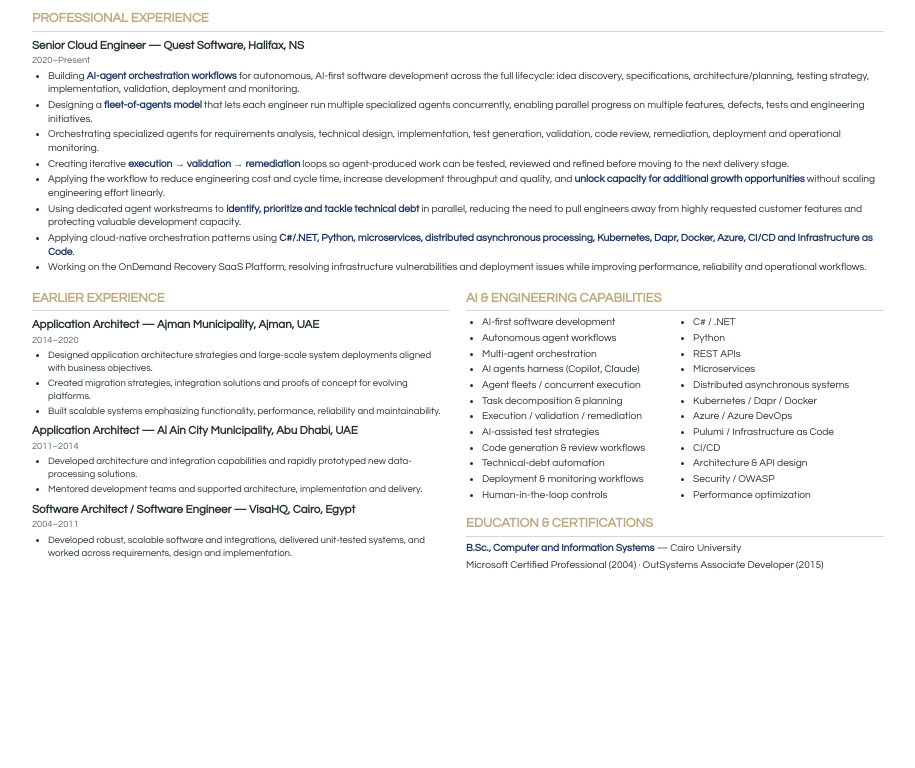
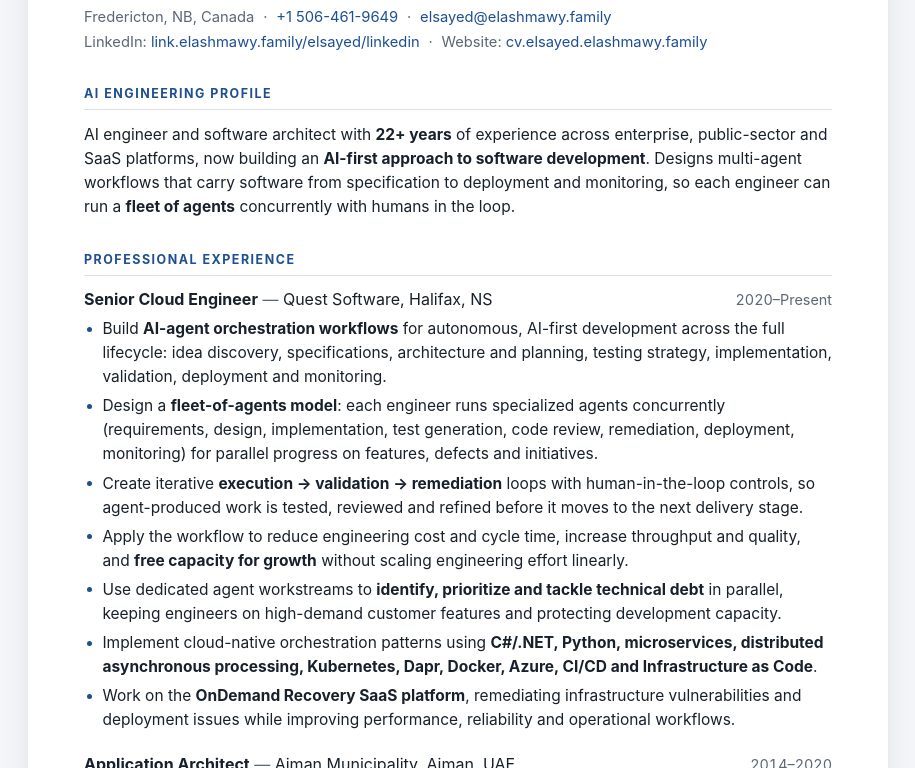
Before and after one commit to smohamed/cv, a plain HTML site: page index.html in a window 1280 px wide. Shown: the part 188-956 px from the top of the page, without its empty margins (182-1097 px from the left). Before the commit the page ends 800 px from the top, so only its background shows below. Drawn offline with Linux system fonts and the light colour scheme.

Commit message:
Refactor index.html with new styles and meta tags
Updated the HTML structure and styles for improved layout and readability. Added meta tags for description, author, and color scheme.

```diff
--- a/index.html
+++ b/index.html
@@ -1,123 +1,224 @@
 <!doctype html>
-<html lang="en">
+<html lang="en-CA">
 <head>
 <meta charset="utf-8">
-<meta name="viewport" content="width=device-width,initial-scale=1">
+<meta name="viewport" content="width=device-width, initial-scale=1">
 <title>ElSayed ElAshmawy — AI Engineer / Software Architect</title>
+<meta name="description" content="ElSayed ElAshmawy: AI Engineer / Software Architect. Agentic AI · AI Coding Assistants · Autonomous Agent Orchestration. 22+ years of software engineering and architecture experience, building AI-first software development with multi-agent orchestration.">
+<meta name="author" content="ElSayed ElAshmawy">
+<meta name="color-scheme" content="light dark">
 <style>
-@page{size:A4;margin:10mm}
-*{box-sizing:border-box}body{margin:0;background:#fff;color:#263238;font-family:"Century Gothic",Arial,sans-serif;font-size:10.2px;line-height:1.34}
-main{max-width:900px;margin:0 auto;padding:18px 24px}
-header{border-bottom:2px solid #bca97e;padding-bottom:9px;margin-bottom:10px}
-h1{margin:0;color:#bca97e;font-size:29px;letter-spacing:.2px}
-.subtitle{font-size:15px;font-weight:700;color:#1f3763;margin-top:2px}
-.contact{font-size:9.5px;margin-top:5px;color:#4b5559}
-h2{font-size:13px;color:#bca97e;border-bottom:1px solid #d5d6d6;padding-bottom:3px;margin:11px 0 5px}
-h3{font-size:11.5px;margin:6px 0 1px;color:#263238}
-.meta{font-size:9.3px;color:#59656b;margin-bottom:3px}
-p{margin:0 0 4px}
-ul{margin:2px 0 4px 16px;padding:0}
-li{margin:0 0 2px}
-.columns{display:grid;grid-template-columns:1fr 1fr;gap:16px}
-.tagline{font-size:10.5px}
-.skills{columns:2;column-gap:20px;margin:0;padding-left:16px}
-.skills li{break-inside:avoid}
-.earlier{font-size:9.6px}
-strong{color:#1f3763}
-@media print{main{padding:0}.columns{gap:14px}a{color:inherit;text-decoration:none}}
+  :root {
+    --ink: #17202b;
+    --muted: #5b6676;
+    --accent: #1d4f91;
+    --rule: #d8dee7;
+    --bg: #ffffff;
+    --page: #f3f5f8;
+    --link: #1d4f91;
+    --font: Inter, "Segoe UI", system-ui, -apple-system, Roboto, "Helvetica Neue", Arial, sans-serif;
+  }
+  @media (prefers-color-scheme: dark) {
+    :root {
+      --ink: #e7ebf1;
+      --muted: #9aa6b6;
+      --accent: #7fb0f0;
+      --rule: #2d3644;
+      --bg: #151a22;
+      --page: #0e1218;
+      --link: #8dbbf5;
+    }
+  }
+  * { box-sizing: border-box; }
+  html { -webkit-text-size-adjust: 100%; }
+  body {
+    margin: 0;
+    background: var(--page);
+    color: var(--ink);
+    font: 400 15.5px/1.55 var(--font);
+    -webkit-font-smoothing: antialiased;
+  }
+  .sheet {
+    max-width: 860px;
+    margin: 32px auto;
+    padding: 48px 56px 52px;
+    background: var(--bg);
+    border-radius: 6px;
+    box-shadow: 0 1px 2px rgba(0,0,0,.06), 0 8px 28px rgba(0,0,0,.07);
+  }
+  a { color: var(--link); text-decoration: none; border-bottom: 1px solid transparent; }
+  a:hover, a:focus-visible { border-bottom-color: currentColor; }
+
+  header h1 { margin: 0; font-size: 2.15rem; line-height: 1.15; letter-spacing: -0.02em; font-weight: 700; }
+  .headline { margin: .35rem 0 0; font-size: 1.15rem; font-weight: 600; color: var(--accent); }
+  .tagline { margin: .15rem 0 0; color: var(--muted); font-size: .95rem; }
+  .contact { margin: .9rem 0 0; font-size: .92rem; color: var(--muted); }
+  .contact p { margin: 0 0 .15rem; }
+  .contact .dot { margin: 0 .55rem; }
+  .contact a[href^="tel:"] { white-space: nowrap; }
+
+  section { margin-top: 1.9rem; }
+  h2 {
+    margin: 0 0 .8rem;
+    padding-bottom: .35rem;
+    border-bottom: 1.5px solid var(--rule);
+    font-size: .78rem;
+    letter-spacing: .12em;
+    text-transform: uppercase;
+    font-weight: 700;
+    color: var(--accent);
+  }
+  .summary { margin: 0; }
+  strong { font-weight: 650; }
+
+  .role + .role { margin-top: 1.3rem; }
+  .role-head { display: flex; justify-content: space-between; align-items: baseline; gap: 1rem; margin-bottom: .35rem; }
+  h3 { margin: 0; font-size: 1rem; font-weight: 400; line-height: 1.4; }
+  .role-title { font-weight: 700; }
+  h3 .sep { color: var(--muted); }
+  .dates { margin: 0; white-space: nowrap; color: var(--muted); font-size: .9rem; font-variant-numeric: tabular-nums; }
+  h3 { flex: 1; }
+  ul { margin: 0; padding: 0; list-style: none; }
+  .role li { position: relative; padding-left: 1.15rem; margin: .32rem 0; }
+  .role li::before { content: ""; position: absolute; left: .2rem; top: .62em; width: 5px; height: 5px; border-radius: 50%; background: var(--accent); }
+  h2 { break-after: avoid; }
+  .keep { break-inside: avoid; }
+
+  dl.skills { margin: 0; display: grid; grid-template-columns: 11.5rem 1fr; gap: .55rem 1rem; }
+  dl.skills dt { font-weight: 700; }
+  dl.skills dd { margin: 0; }
+
+  .edu, .certs { margin: 0 0 .3rem; }
+  .certs { color: var(--muted); }
+
+  @media (max-width: 720px) {
+    .sheet { margin: 0; padding: 28px 20px 36px; border-radius: 0; box-shadow: none; }
+    header h1 { font-size: 1.8rem; }
+    .contact p { display: flex; flex-direction: column; gap: .15rem; margin: 0; }
+    .contact p + p { margin-top: .15rem; }
+    .contact .dot { display: none; }
+    .role-head { flex-direction: column; gap: .1rem; }
+    dl.skills { grid-template-columns: 1fr; gap: .1rem; }
+    dl.skills dd { margin-bottom: .7rem; }
+  }
+
+  @page { size: Letter; margin: 0.4in 0.5in; }
+  @media print {
+    :root {
+      --ink: #111; --muted: #4a5361; --accent: #1d4f91; --rule: #c9d0da;
+      --bg: #fff; --page: #fff; --link: #1d4f91;
+      /* Static (non-variable) font so the PDF embeds real TrueType glyphs and extracts cleanly in every parser */
+      --font: Carlito, Calibri, "Segoe UI", Arial, sans-serif;
+    }
+    body { font-size: 10pt; line-height: 1.3; background: #fff; }
+    .sheet { max-width: none; margin: 0; padding: 0; box-shadow: none; border-radius: 0; }
+    header h1 { font-size: 23pt; letter-spacing: -0.01em; line-height: 1.1; }
+    .headline { font-size: 12pt; margin-top: 2pt; }
+    .tagline { font-size: 9.8pt; margin-top: 0; }
+    .contact { font-size: 9.6pt; margin-top: 5pt; }
+    .contact p { margin: 0; }
+    section { margin-top: 9pt; }
+    h2 { font-size: 8.6pt; margin-bottom: 4pt; padding-bottom: 2pt; }
+    h3 { font-size: 10.4pt; line-height: 1.3; }
+    .dates { font-size: 9.4pt; }
+    .role-head { margin-bottom: 1pt; }
+    .role { break-inside: avoid; }
+    .role + .role { margin-top: 6pt; }
+    .role li { margin: 1.4pt 0; padding-left: 11pt; }
+    .role li::before { left: 1pt; width: 4px; height: 4px; top: .56em; }
+    .edu, .certs { margin: 0 0 1pt; }
+    dl.skills { grid-template-columns: 1.7in 1fr; gap: 2pt 8pt; }
+    a { color: inherit; border: 0; }
+  }
 </style>
 </head>
 <body>
-<main>
+<div class="sheet">
   <header>
     <h1>ElSayed ElAshmawy</h1>
-<div class="subtitle">AI Engineer / Software Architect · Agentic AI · AI Coding Assistants · Autonomous Agent Orchestration</div>
-<div class="contact">Fredericton, NB, Canada · 1-506-461-9649 · elsayed@elashmawy.family · <a href="https://link.elashmawy.family/elsayed/linkedin">LinkedIn</a></div>
+    <p class="headline">AI Engineer / Software Architect</p>
+    <p class="tagline">Agentic AI · AI Coding Assistants · Autonomous Agent Orchestration</p>
+    <div class="contact">
+      <p><span>Fredericton, NB, Canada</span><span class="dot" aria-hidden="true">·</span><span><a href="tel:+15064619649">+1 506-461-9649</a></span><span class="dot" aria-hidden="true">·</span><span><a href="mailto:elsayed@elashmawy.family">elsayed@elashmawy.family</a></span></p>
+      <p><span>LinkedIn: <a href="https://link.elashmawy.family/elsayed/linkedin">link.elashmawy.family/elsayed/linkedin</a></span><span class="dot" aria-hidden="true">·</span><span>Website: <a href="https://cv.elsayed.elashmawy.family">cv.elsayed.elashmawy.family</a></span></p>
+    </div>
   </header>
 
-<h2>AI ENGINEERING PROFILE</h2>
-<p class="tagline"><strong><span id="experience-years"></span>+ years</strong> of software engineering and architecture experience, with a current focus on building an <strong>AI-first software development approach</strong>. Designing agent orchestration workflows that move software from idea and specifications through testing strategy, implementation, validation, deployment and monitoring—while enabling each engineer to run a fleet of agents concurrently.</p>
+  <main>
+    <section aria-labelledby="h-profile">
+      <h2 id="h-profile">AI Engineering Profile</h2>
+      <p class="summary">AI engineer and software architect with <strong>22+ years</strong> of experience across enterprise, public-sector and SaaS platforms, now building an <strong>AI-first approach to software development</strong>. Designs multi-agent workflows that carry software from specification to deployment and monitoring, so each engineer can run a <strong>fleet of agents</strong> concurrently with humans in the loop.</p>
+    </section>
 
-<h2>PROFESSIONAL EXPERIENCE</h2>
-<h3>Senior Cloud Engineer — Quest Software, Halifax, NS</h3>
-<div class="meta">2020–Present</div>
+    <section aria-labelledby="h-exp">
+      <h2 id="h-exp">Professional Experience</h2>
+      <article class="role">
+        <div class="role-head">
+          <h3><span class="role-title">Senior Cloud Engineer</span> <span class="sep">—</span> Quest Software, Halifax, NS</h3>
+          <p class="dates">2020–Present</p>
+        </div>
         <ul>
-<li>Building <strong>AI-agent orchestration workflows</strong> for autonomous, AI-first software development across the full lifecycle: idea discovery, specifications, architecture/planning, testing strategy, implementation, validation, deployment and monitoring.</li>
-<li>Designing a <strong>fleet-of-agents model</strong> that lets each engineer run multiple specialized agents concurrently, enabling parallel progress on multiple features, defects, tests and engineering initiatives.</li>
-<li>Orchestrating specialized agents for requirements analysis, technical design, implementation, test generation, validation, code review, remediation, deployment and operational monitoring.</li>
-<li>Creating iterative <strong>execution → validation → remediation</strong> loops so agent-produced work can be tested, reviewed and refined before moving to the next delivery stage.</li>
-<li>Applying the workflow to reduce engineering cost and cycle time, increase development throughput and quality, and <strong>unlock capacity for additional growth opportunities</strong> without scaling engineering effort linearly.</li>
-<li>Using dedicated agent workstreams to <strong>identify, prioritize and tackle technical debt</strong> in parallel, reducing the need to pull engineers away from highly requested customer features and protecting valuable development capacity.</li>
-<li>Applying cloud-native orchestration patterns using <strong>C#/.NET, Python, microservices, distributed asynchronous processing, Kubernetes, Dapr, Docker, Azure, CI/CD and Infrastructure as Code</strong>.</li>
-<li>Working on the OnDemand Recovery SaaS Platform, resolving infrastructure vulnerabilities and deployment issues while improving performance, reliability and operational workflows.</li>
+          <li>Build <strong>AI-agent orchestration workflows</strong> for autonomous, AI-first development across the full lifecycle: idea discovery, specifications, architecture and planning, testing strategy, implementation, validation, deployment and monitoring.</li>
+          <li>Design a <strong>fleet-of-agents model</strong>: each engineer runs specialized agents concurrently (requirements, design, implementation, test generation, code review, remediation, deployment, monitoring) for parallel progress on features, defects and initiatives.</li>
+          <li>Create iterative <strong>execution → validation → remediation</strong> loops with human-in-the-loop controls, so agent-produced work is tested, reviewed and refined before it moves to the next delivery stage.</li>
+          <li>Apply the workflow to reduce engineering cost and cycle time, increase throughput and quality, and <strong>free capacity for growth</strong> without scaling engineering effort linearly.</li>
+          <li>Use dedicated agent workstreams to <strong>identify, prioritize and tackle technical debt</strong> in parallel, keeping engineers on high-demand customer features and protecting development capacity.</li>
+          <li>Implement cloud-native orchestration patterns using <strong>C#/.NET, Python, microservices, distributed asynchronous processing, Kubernetes, Dapr, Docker, Azure, CI/CD and Infrastructure as Code</strong>.</li>
+          <li>Work on the <strong>OnDemand Recovery SaaS platform</strong>, remediating infrastructure vulnerabilities and deployment issues while improving performance, reliability and operational workflows.</li>
         </ul>
-
-<div class="columns">
-<section>
-<h2>EARLIER EXPERIENCE</h2>
-<h3>Application Architect — Ajman Municipality, Ajman, UAE</h3>
-<div class="meta">2014–2020</div>
-<ul class="earlier">
+      </article>
+      <article class="role">
+        <div class="role-head">
+          <h3><span class="role-title">Application Architect</span> <span class="sep">—</span> Ajman Municipality, Ajman, UAE</h3>
+          <p class="dates">2014–2020</p>
+        </div>
+        <ul>
           <li>Designed application architecture strategies and large-scale system deployments aligned with business objectives.</li>
           <li>Created migration strategies, integration solutions and proofs of concept for evolving platforms.</li>
-<li>Built scalable systems emphasizing functionality, performance, reliability and maintainability.</li>
+          <li>Built scalable systems that balance functionality, performance, reliability and maintainability.</li>
         </ul>
-
-<h3>Application Architect — Al Ain City Municipality, Abu Dhabi, UAE</h3>
-<div class="meta">2011–2014</div>
-<ul class="earlier">
+      </article>
+      <article class="role">
+        <div class="role-head">
+          <h3><span class="role-title">Application Architect</span> <span class="sep">—</span> Al Ain City Municipality, Abu Dhabi, UAE</h3>
+          <p class="dates">2011–2014</p>
+        </div>
+        <ul>
           <li>Developed architecture and integration capabilities and rapidly prototyped new data-processing solutions.</li>
           <li>Mentored development teams and supported architecture, implementation and delivery.</li>
         </ul>
-
-<h3>Software Architect / Software Engineer — VisaHQ, Cairo, Egypt</h3>
-<div class="meta">2004–2011</div>
-<ul class="earlier">
-<li>Developed robust, scalable software and integrations, delivered unit-tested systems, and worked across requirements, design and implementation.</li>
+      </article>
+      <article class="role">
+        <div class="role-head">
+          <h3><span class="role-title">Software Architect / Software Engineer</span> <span class="sep">—</span> VisaHQ, Cairo, Egypt</h3>
+          <p class="dates">2004–2011</p>
+        </div>
+        <ul>
+          <li>Developed scalable software and integrations across requirements, design and implementation; delivered unit-tested systems.</li>
         </ul>
+      </article>
     </section>
 
-<section>
-<h2>AI & ENGINEERING CAPABILITIES</h2>
-<ul class="skills">
-<li>AI-first software development</li>
-<li>Autonomous agent workflows</li>
-<li>Multi-agent orchestration</li>
-<li>AI agents harness (Copilot, Claude)</li>
-<li>Agent fleets / concurrent execution</li>
-<li>Task decomposition & planning</li>
-<li>Execution / validation / remediation</li>
-<li>AI-assisted test strategies</li>
-<li>Code generation & review workflows</li>
-<li>Technical-debt automation</li>
-<li>Deployment & monitoring workflows</li>
-<li>Human-in-the-loop controls</li>
-<li>C# / .NET</li>
-<li>Python</li>
-<li>REST APIs</li>
-<li>Microservices</li>
-<li>Distributed asynchronous systems</li>
-<li>Kubernetes / Dapr / Docker</li>
-<li>Azure / Azure DevOps</li>
-<li>Pulumi / Infrastructure as Code</li>
-<li>CI/CD</li>
-<li>Architecture & API design</li>
-<li>Security / OWASP</li>
-<li>Performance optimization</li>
-</ul>
+    <section class="keep" aria-labelledby="h-skills">
+      <h2 id="h-skills">AI &amp; Engineering Skills</h2>
+      <dl class="skills">
+        <dt>AI &amp; Agentic Engineering</dt>
+        <dd>AI-first software development · Multi-agent orchestration · Agent fleets / concurrent execution · Autonomous agent workflows · Task decomposition &amp; planning · Execution / validation / remediation loops · AI-assisted test strategies · Code generation &amp; review workflows · Technical-debt automation · Deployment &amp; monitoring workflows · Human-in-the-loop controls · AI coding assistants &amp; agent harnesses (Copilot, Claude)</dd>
+        <dt>Software Engineering</dt>
+        <dd>C# / .NET · Python · REST APIs · Microservices · Distributed asynchronous systems</dd>
+        <dt>Cloud &amp; DevOps</dt>
+        <dd>Azure / Azure DevOps · Kubernetes · Dapr · Docker · CI/CD · Pulumi / Infrastructure as Code</dd>
+        <dt>Architecture &amp; Quality</dt>
+        <dd>Architecture &amp; API design · Performance optimization · Security / OWASP</dd>
+      </dl>
+    </section>
 
-<h2>EDUCATION & CERTIFICATIONS</h2>
-<p><strong>B.Sc., Computer and Information Systems</strong> — Cairo University</p>
-<p>Microsoft Certified Professional (2004) · OutSystems Associate Developer (2015)</p>
+    <section class="keep" aria-labelledby="h-edu">
+      <h2 id="h-edu">Education &amp; Certifications</h2>
+      <p class="edu"><strong>B.Sc., Computer and Information Systems</strong> — Cairo University, Egypt</p>
+      <p class="certs">Microsoft Certified Professional (2004) · OutSystems Associate Developer (2015)</p>
     </section>
+  </main>
 </div>
-<script>
-(function () {
-  const startYear = 2004;
-  const years = new Date().getFullYear() - startYear;
-  document.getElementById("experience-years").textContent = years;
-})();
-</script>
-</main>
 </body>
 </html>
```
Lines whose indentation alone changed are shown as unchanged.
